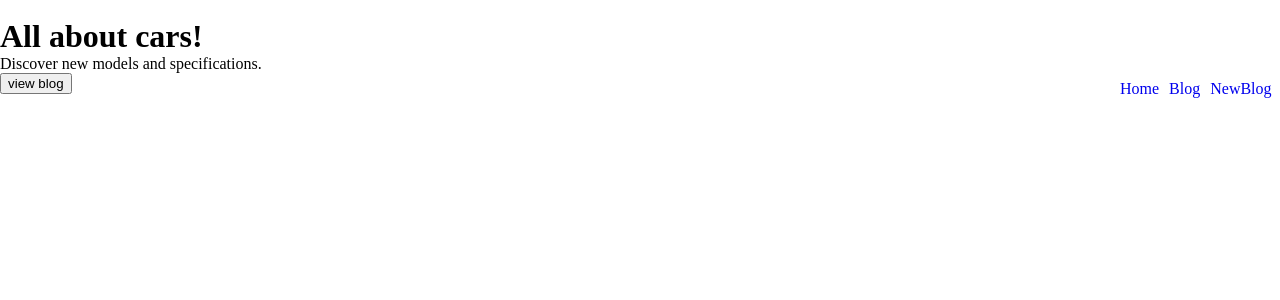
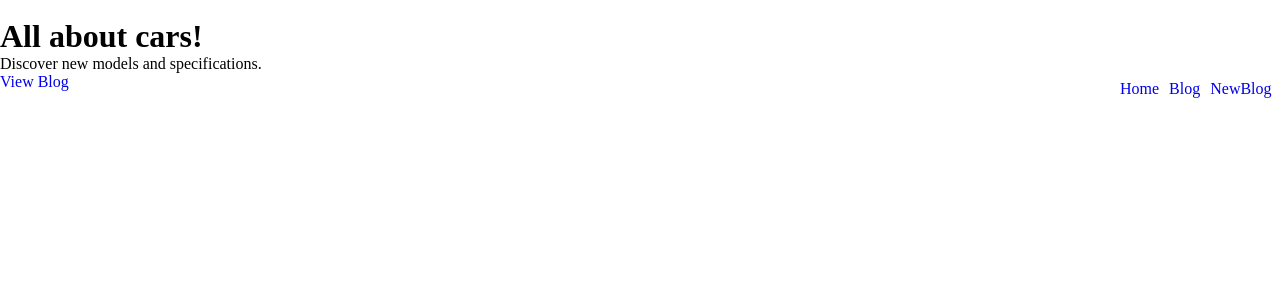
Before and after one commit to JobKoech610/vehicle-blog, a React (Create React App) app in the folder vehicles/: page / in a window 1280 px wide. Shown: the top 300 px of the page. Built offline with nearby package versions, Linux system fonts and the light colour scheme.

Commit message:
modified view blog link in src/Home.js

```diff
--- a/vehicles/db.json
+++ b/vehicles/db.json
@@ -48,6 +48,13 @@
       "Info": "engine in the LS is a twin-turbocharged 3.4-liter V-6 that delivers a silky-smooth 416 horsepower.",
       "Image": "https://hips.hearstapps.com/hmg-prod/images/2023-lexus-ls-101-1670276038.jpg?crop=0.737xw:0.623xh;0.0337xw,0.334xh&resize=1200:*",
       "id": 12
+    },
+    {
+      "Model": "Suzuki",
+      "Make": "Jimny",
+      "Info": "Maruti Suzuki Jimny is currently available in Petrol engine. The 1462 cc Petrol engine generates a power of 103.39bhp@6000rpm and a torque of 134.2Nm@4000rpm. Maruti Jimny is available in both Manual & Automatic transmission. Maruti Jimny has a boot space of 208 Liters litres and ground clearance of 210 mm.",
+      "Image": "https://www.suzukimalaysia.com/images/jimny-home-sm.jpg",
+      "id": 13
     }
   ]
 }
--- a/vehicles/src/App.js
+++ b/vehicles/src/App.js
@@ -12,6 +12,7 @@ function App() {
         <Route path="/" element={<Home />} />
         <Route path="/blog" element={<Blog />} />
         <Route path="/NewBlog" element={<NewBlog />} />
+        <Route path="/blog" element={<viewBlog />} />
       </Routes>
     </Router>
   );
--- a/vehicles/src/Home.js
+++ b/vehicles/src/Home.js
@@ -1,9 +1,12 @@
 import React from 'react';
 import NavBar from "./NavBar";
+import { Link } from "react-router-dom"
+
 
 // import { useState } from "react";
 
 // import { Switch, Route } from "react-router-dom";
+
 
 const Home = () => {
   // const [page, setPage] = useState("/");
@@ -12,7 +15,9 @@ const Home = () => {
 <NavBar />
       <h1>All about cars!</h1>
       <p>Discover new models and specifications.</p>
-      <button className="view-btn">view blog</button>
+      <nav>
+      <Link  className="link" to="/Blog"  href=""> View Blog</Link>
+      </nav>
     </div>
   );
 };
```
